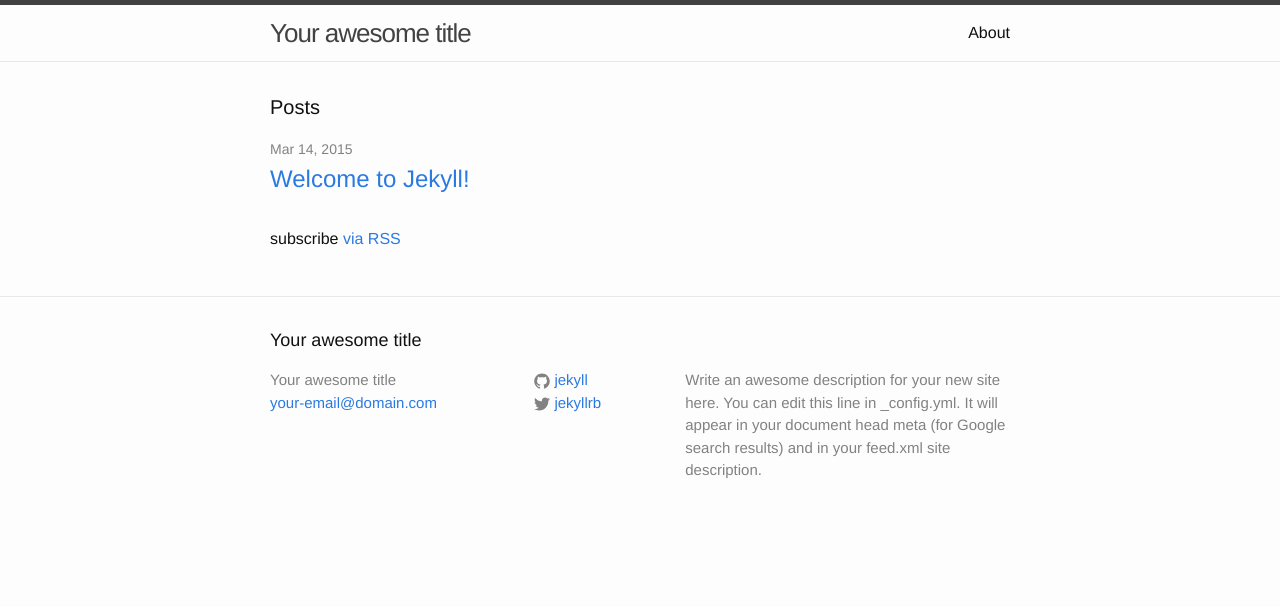
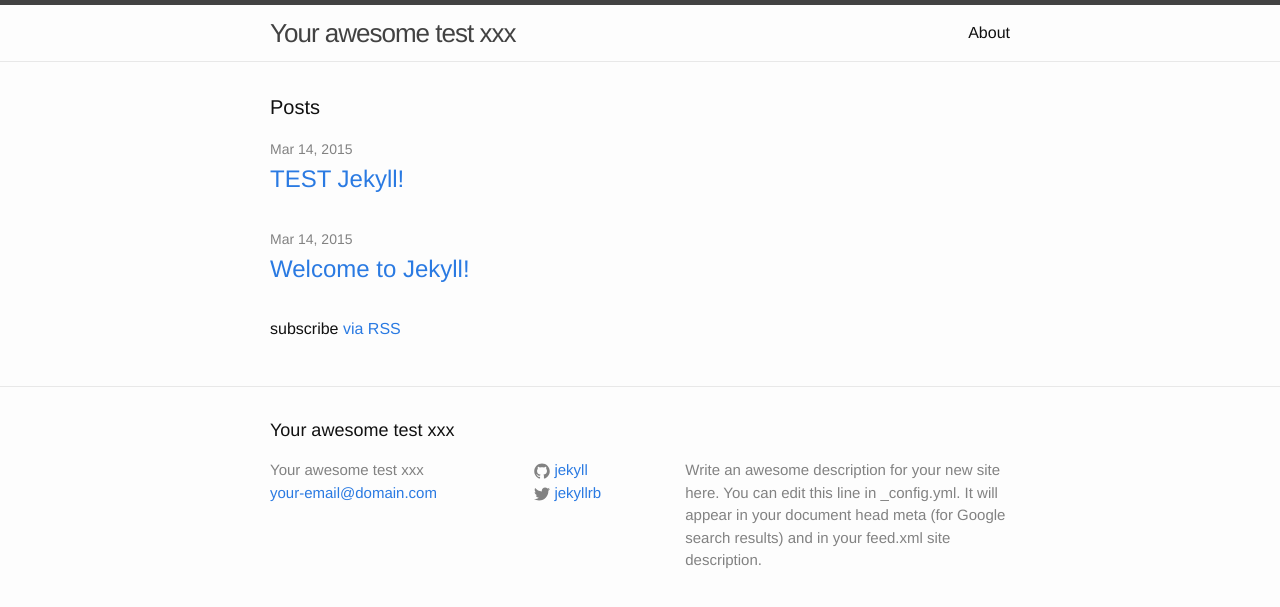
Before and after one commit to lexoyo/jekyll-tests, a Jekyll site: the page built from index.html, in a window 1280 px wide. Shown: the top 607 px of the page. Built offline with Jekyll 4.4.1, drawn with Linux system fonts in a browser that asks for light colours.

Commit message:
added article

```diff
--- a/_config.yml
+++ b/_config.yml
@@ -1,5 +1,5 @@
 # Site settings
-title: Your awesome title
+title: Your awesome test xxx
 email: your-email@domain.com
 description: > # this means to ignore newlines until "baseurl:"
   Write an awesome description for your new site here. You can edit this
```
Also changed, not shown: _posts/2015-03-23-test.md (added, +12 -0 lines).
